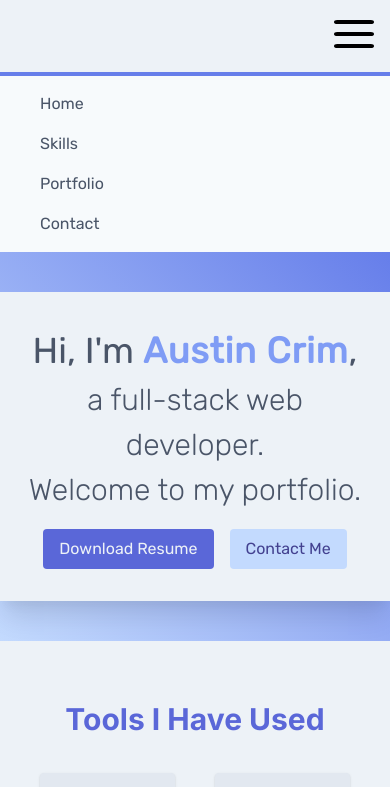
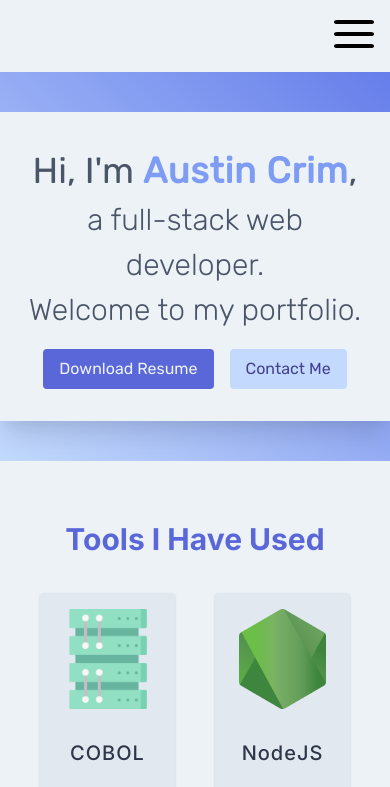
Before and after one commit to austincrim/austincrim.com-next, a Next.js app: page / in a window 390 px wide. Shown: the top 787 px of the page. Built offline with nearby package versions, Linux system fonts and the light colour scheme.

Commit message:
fix/refactor responsive nav

```diff
--- a/src/components/Nav.js
+++ b/src/components/Nav.js
@@ -8,7 +8,7 @@ export default () => {
       <nav>
           <div className='flex justify-end bg-gray-200'>
               <button
-                  className='m-4 hide-hamburger'
+                  className='m-4 md:hidden'
                   onClick={() => setExpanded(!expanded)}
                 >
                   <svg className='text-current text-gray-700' viewBox='0 0 100 80' width='40' height='40'>
@@ -33,8 +33,8 @@ export default () => {
                 </button>
             </div>
           <div
-              className={`flex flex-col md:flex-row justify-center py-2 w-full md:fixed text-gray-700 shadow-md bg-gray-100 z-10 border-t-4 border-indigo-500
-                ${expanded ? 'show-nav' : 'hide-nav'}`}
+              className={`${expanded ? 'flex flex-col' : 'hidden'} md:flex md:flex-row justify-center py-2 w-full md:fixed text-gray-700 shadow-md bg-gray-100 z-10 border-t-4 border-indigo-500
+                `}
             >
               <Link href='/'>
                   <a className='nav-item'>
--- a/src/styles/index.css
+++ b/src/styles/index.css
@@ -20,21 +20,6 @@ nav {
 
 .nav-item:active {
     @apply bg-gray-400;
-}
-
-@media(max-width: 768px) {
-    .show-nav {
-        display: flex;
-    }
-    .hide-nav {
-        display: none;
-    }
-}
-
-@media(min-width: 769px) {
-    .hide-hamburger {
-        display: none;
-    }
 }
 
 body {
```
